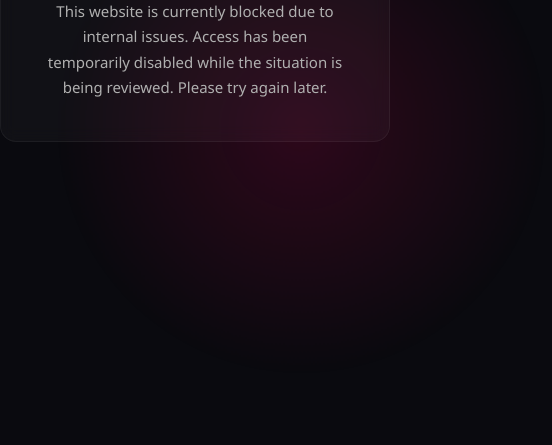
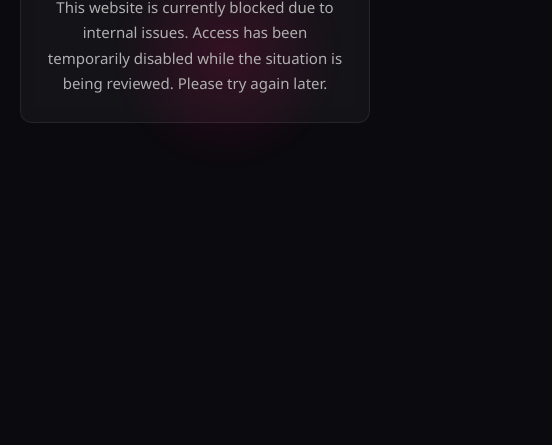
Before and after one commit to megi1450/ao-asset, a plain HTML site: page index.html in a window 390 px wide. Shown: the part 399-844 px from the top of the page, 552 px wide, since content can reach past the window. Drawn offline with Linux system fonts and the light colour scheme.

Commit message:
Add files via upload

```diff
--- a/index.html
+++ b/index.html
@@ -3,6 +3,7 @@
 <head>
 <meta charset="UTF-8">
 <meta name="viewport" content="width=device-width, initial-scale=1.0">
+<link rel="icon" href="warning.png">
 <title>Access Restricted</title>
 
 <style>
@@ -14,37 +15,43 @@
     }
 
     body {
-        height: 100vh;
+        min-height: 100vh;
         background: #0a0a0f;
         display: flex;
         justify-content: center;
         align-items: center;
         color: #e0e0e0;
         overflow: hidden;
+        padding: 20px;
     }
 
-    /* subtle animated gradient glow */
+    /* animated gradient glow */
     body::before {
         content: "";
         position: absolute;
-        width: 500px;
-        height: 500px;
+        width: 60vw;
+        height: 60vw;
+        max-width: 500px;
+        max-height: 500px;
         background: radial-gradient(circle, rgba(255, 0, 100, 0.15), transparent 70%);
         animation: floatGlow 6s ease-in-out infinite alternate;
+        z-index: 0;
     }
 
     @keyframes floatGlow {
-        0% { transform: translate(-120px, -120px); }
-        100% { transform: translate(120px, 120px); }
+        0% { transform: translate(-15%, -15%); }
+        100% { transform: translate(15%, 15%); }
     }
 
     .message {
         position: relative;
+        z-index: 1;
         text-align: center;
+        width: 100%;
         max-width: 600px;
         padding: 40px;
-        background: rgba(255, 255, 255, 0.03);
-        border: 1px solid rgba(255, 255, 255, 0.05);
+        background: rgba(255, 255, 255, 0.04);
+        border: 1px solid rgba(255, 255, 255, 0.08);
         backdrop-filter: blur(8px);
         border-radius: 16px;
         animation: fadeIn 1.5s ease forwards;
@@ -56,16 +63,24 @@
     }
 
     h1 {
-        font-size: 28px;
+        font-size: clamp(22px, 5vw, 28px);
         margin-bottom: 15px;
         letter-spacing: 1px;
         color: #ffffff;
     }
 
     p {
-        font-size: 15px;
+        font-size: clamp(14px, 4vw, 15px);
         line-height: 1.7;
         color: #b0b0b0;
+    }
+
+    /* Extra small devices */
+    @media (max-width: 480px) {
+        .message {
+            padding: 25px 20px;
+            border-radius: 12px;
+        }
     }
 
 </style>
```
Also changed, not shown: warning.png (added).
